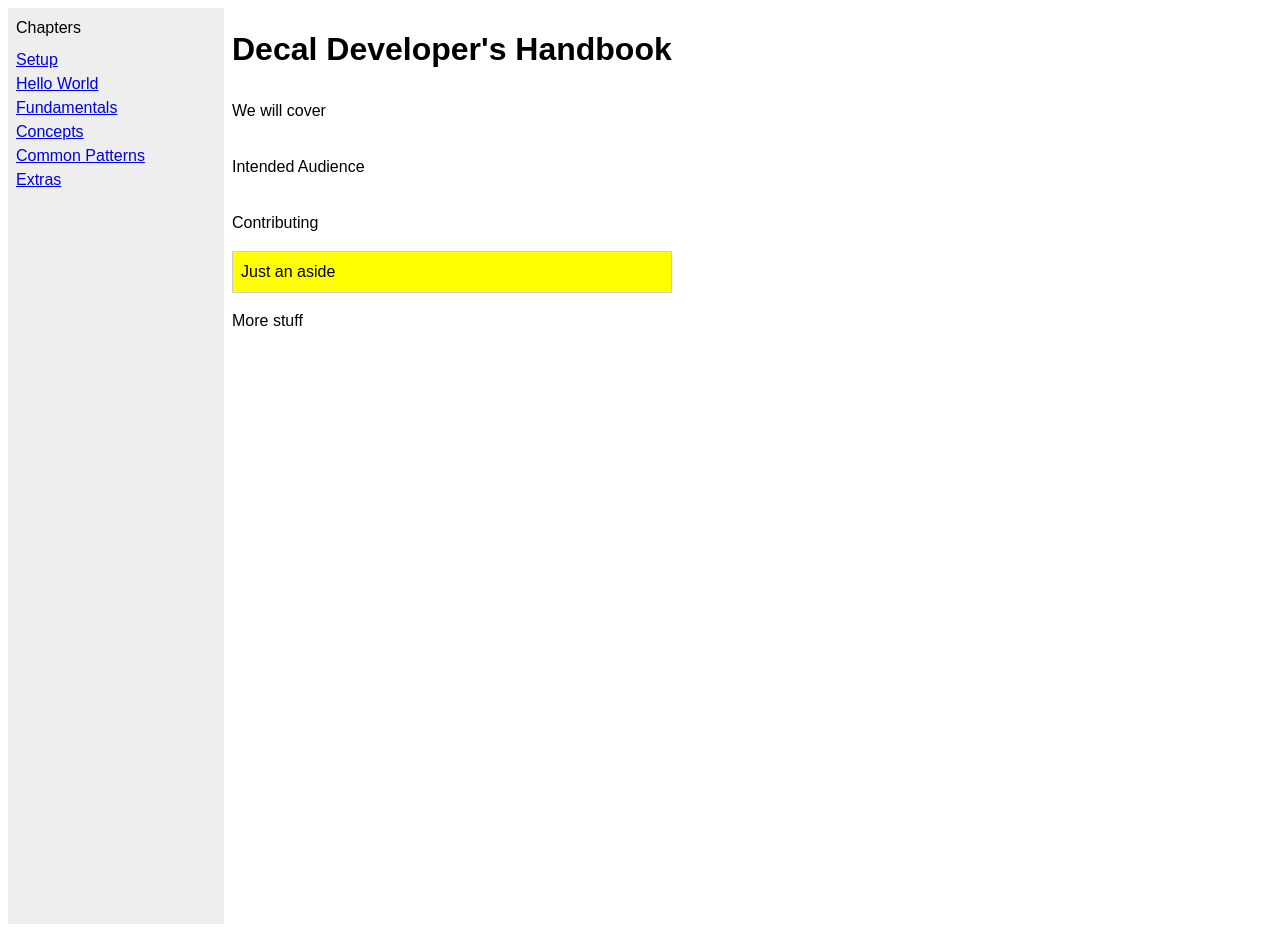
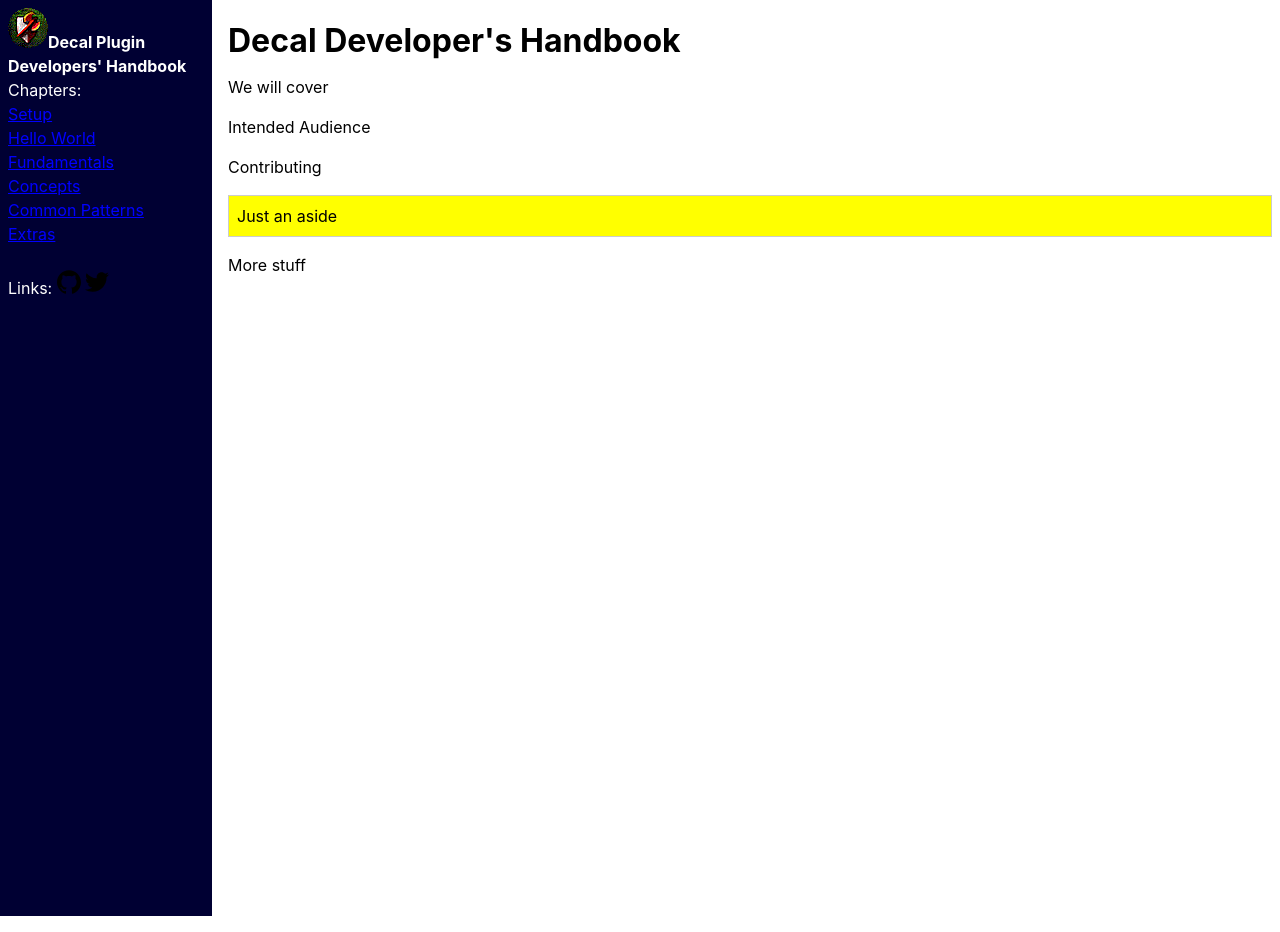
Before and after one commit to amoeba/decaldevbook, a Jekyll site: the page built from index.md, in a window 1280 px wide. Built offline with Jekyll 4.4.1, drawn with Linux system fonts in a browser that asks for light colours.

Commit message:
Overhaul UI

```diff
--- a/_includes/sidebar.html
+++ b/_includes/sidebar.html
@@ -1,8 +1,14 @@
-<nav>
-  Chapters
+<nav class="sidebar">
+  <h1><img src="{{ '/assets/icon.gif' | relative_url }}">Decal Plugin Developers' Handbook</h1>
+
+  Chapters:
   <ol>
-      {%- for chapter in site.chapters -%}
-      <li><a href="{{ chapter.url | relative_url }}">{{ chapter.title | escape }}</a></li>
-      {%- endfor -%}
-    </ol>
+    {%- for chapter in site.chapters -%}
+    <li><a href="{{ chapter.url | relative_url }}">{{ chapter.title | escape }}</a></li>
+    {%- endfor -%}
+  </ol>
+
+  Links:
+  <a href="https://github.com/{{ site.github_username }}"><svg aria-labelledby="simpleicons-github-icon" role="img" viewBox="0 0 24 24" xmlns="http://www.w3.org/2000/svg" width="24" height="24"><title id="simpleicons-github-icon">GitHub icon</title><path d="M12 .297c-6.63 0-12 5.373-12 12 0 5.303 3.438 9.8 8.205 11.385.6.113.82-.258.82-.577 0-.285-.01-1.04-.015-2.04-3.338.724-4.042-1.61-4.042-1.61C4.422 18.07 3.633 17.7 3.633 17.7c-1.087-.744.084-.729.084-.729 1.205.084 1.838 1.236 1.838 1.236 1.07 1.835 2.809 1.305 3.495.998.108-.776.417-1.305.76-1.605-2.665-.3-5.466-1.332-5.466-5.93 0-1.31.465-2.38 1.235-3.22-.135-.303-.54-1.523.105-3.176 0 0 1.005-.322 3.3 1.23.96-.267 1.98-.399 3-.405 1.02.006 2.04.138 3 .405 2.28-1.552 3.285-1.23 3.285-1.23.645 1.653.24 2.873.12 3.176.765.84 1.23 1.91 1.23 3.22 0 4.61-2.805 5.625-5.475 5.92.42.36.81 1.096.81 2.22 0 1.606-.015 2.896-.015 3.286 0 .315.21.69.825.57C20.565 22.092 24 17.592 24 12.297c0-6.627-5.373-12-12-12"></path></svg></a>
+  <a href="https://twitter.com/{{ site.twitter_username }}"><svg aria-labelledby="simpleicons-twitter-icon" role="img" viewBox="0 0 24 24" xmlns="http://www.w3.org/2000/svg" width="24" height="24"><title id="simpleicons-twitter-icon">Twitter icon</title><path d="M23.954 4.569c-.885.389-1.83.654-2.825.775 1.014-.611 1.794-1.574 2.163-2.723-.951.555-2.005.959-3.127 1.184-.896-.959-2.173-1.559-3.591-1.559-2.717 0-4.92 2.203-4.92 4.917 0 .39.045.765.127 1.124C7.691 8.094 4.066 6.13 1.64 3.161c-.427.722-.666 1.561-.666 2.475 0 1.71.87 3.213 2.188 4.096-.807-.026-1.566-.248-2.228-.616v.061c0 2.385 1.693 4.374 3.946 4.827-.413.111-.849.171-1.296.171-.314 0-.615-.03-.916-.086.631 1.953 2.445 3.377 4.604 3.417-1.68 1.319-3.809 2.105-6.102 2.105-.39 0-.779-.023-1.17-.067 2.189 1.394 4.768 2.209 7.557 2.209 9.054 0 13.999-7.496 13.999-13.986 0-.209 0-.42-.015-.63.961-.689 1.8-1.56 2.46-2.548l-.047-.02z"></path></svg></a>
 </nav>
--- a/_layouts/default.html
+++ b/_layouts/default.html
@@ -4,7 +4,7 @@
   <body>
     {%- include sidebar.html -%}
     <main aria-label="Content">
-        {{ content }}
+      {{ content }}
     </main>
   </body>
 </html>
--- a/assets/styles.css
+++ b/assets/styles.css
@@ -1,49 +1,72 @@
 body {
-  display: flex;
-  font: 16px sans-serif;
-  flex-direction: row;
-  flex-wrap: wrap;
+  display: grid;
+  font: 16px/1.5 -apple-system, BlinkMacSystemFont, "Segoe UI", Roboto, Helvetica, Arial, sans-serif, "Apple Color Emoji", "Segoe UI Emoji", "Segoe UI Symbol";
+  grid-gap: 0.5rem;
+  grid-template-areas: "sidebar" "content";
   line-height: 1.5rem;
   margin: 0;
+  padding: 0r;
+}
+
+@media (min-width: 500px) {
+  body {
+    grid-template-columns: 1fr 5fr;
+    grid-template-areas:
+      "sidebar content"
+  }
+
+  nav.sidebar {
+    min-height: 100vh;
+  }
+}
+
+nav.sidebar, main {
   padding: 0.5rem;
 }
 
-nav, main {
-  display: flex;
-  flex-direction: column;
-  padding: 0.5rem;
+nav.sidebar {
+  background-color: #000033;
+  grid-area: sidebar;
+  color: white;
 }
 
-nav {
-  background-color: #eee;
-  min-height: 100vh;
-  width: 200px;
-}
-
-  nav h3 {
+  nav.sidebar h1, nav h3 {
     margin: 0;
     padding: 0;
   }
 
-  nav ol {
+  nav.sidebar h1 {
+    font-size: 100%;
+  }
+
+  nav.sidebar ol {
     list-style-type: none;
-    margin: 0.5rem 0 0 0;
+    margin: 0 0 1.5rem 0;
     padding: 0;
   }
 
-  nav li {
+  nav.sidebar li {
     margin: 0;
     padding: 0;
   }
 
 main {
-
+  grid-area: content;
 }
 
 aside {
   background-color: yellow;
   border: 1px solid #ccc;
   padding: 0.5rem;
+}
+
+a {
+  color: blue;
+}
+
+nav a:visited {
+  color: blue;
+  text-decoration-skip-ink: auto;
 }
 
 .highlight {
@@ -56,3 +79,14 @@ aside {
 .highlight pre {
   margin: 0;
 }
+
+nav.toc {
+  background-color: #eee;
+  border: 1px solid #ccc;
+  padding: 0.5rem;
+}
+
+  nav.toc ul {
+    margin: 0.5rem 0 0 1.5rem;
+    padding: 0;
+  }
```
Also changed, not shown: assets/icon.gif (added).
